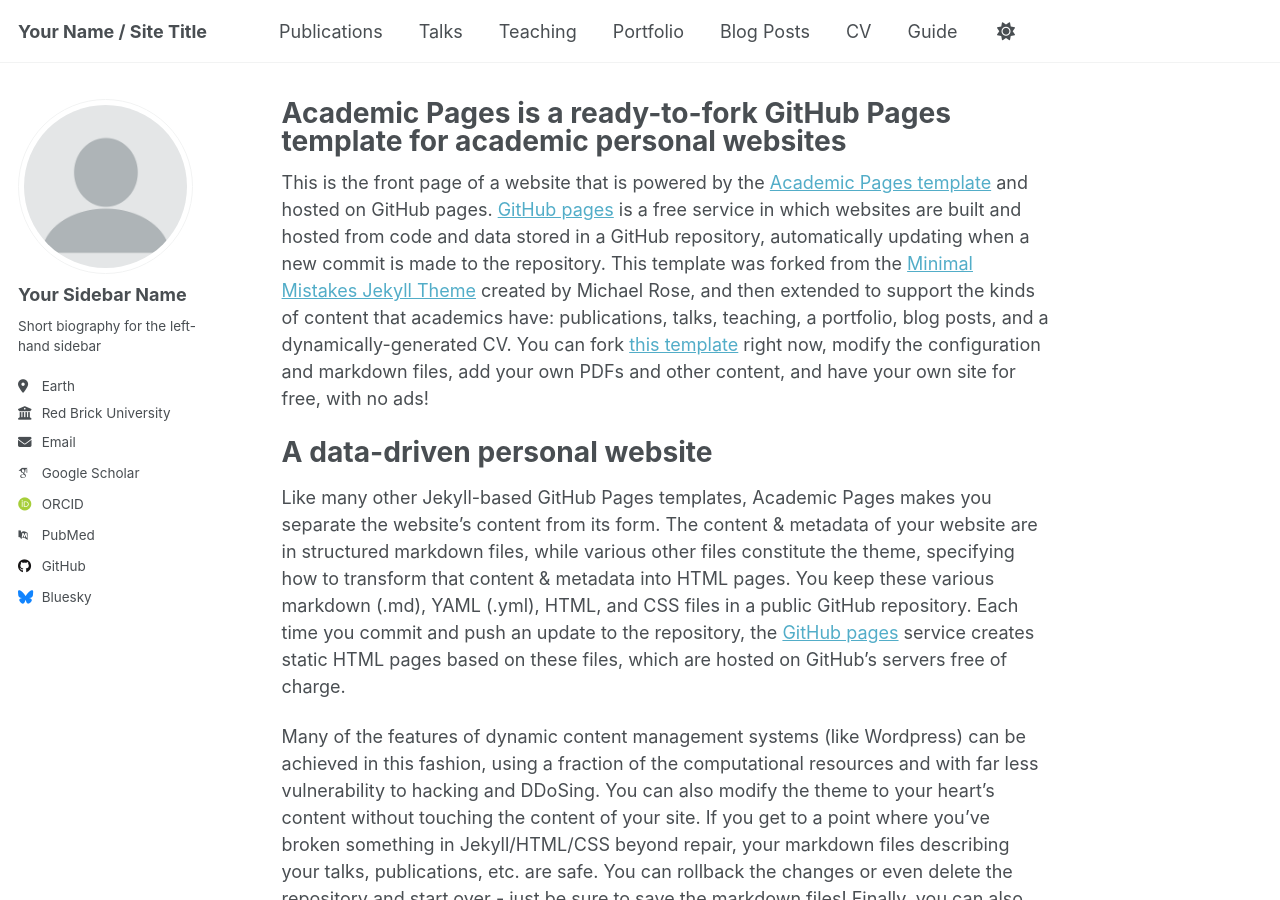
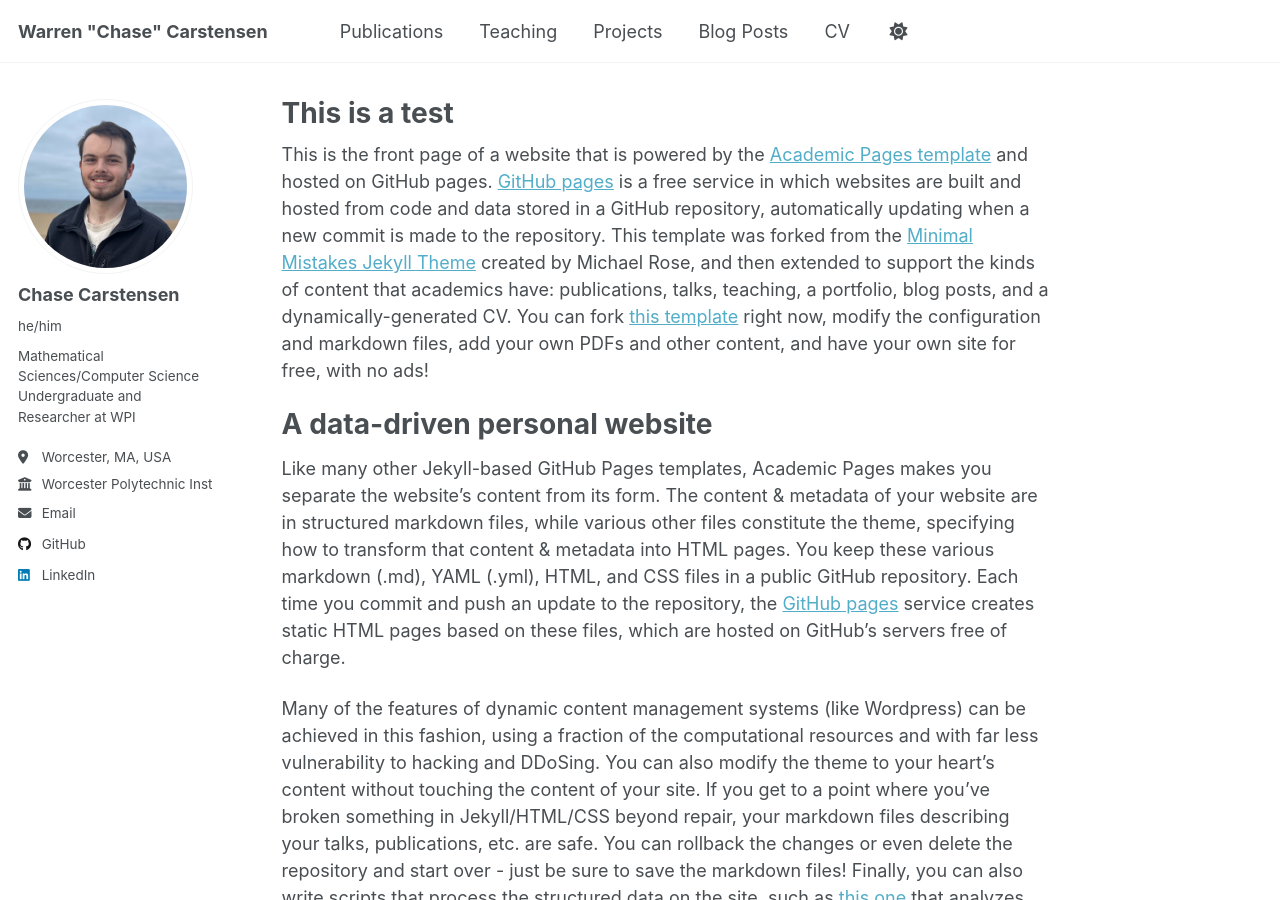
Before and after one commit to chase12803/chase12803.github.io, a Jekyll site: the page built from _pages/about.md, in a window 1280 px wide and 900 px high. Built offline with Jekyll 4.4.1, drawn with Linux system fonts in a browser that asks for light colours; some web fonts are replaced; some of the changed text lies outside the part shown.

Commit message:
initial setup

```diff
--- a/_config.yml
+++ b/_config.yml
@@ -9,35 +9,35 @@
 # Basic Site Settings
 locale                   : "en-US"
 site_theme               : "default"
-title                    : "Your Name / Site Title"
+title                    : "Warren \"Chase\" Carstensen"
 title_separator          : "-"
-name                     : &name "Your Name"
-description              : &description "personal description"
-url                      : https://academicpages.github.io # the base hostname & protocol for your site e.g. "https://[your GitHub username].github.io"
+name                     : &name "Chase Carstensen"
+description              : &description "Mathematical Sciences/Computer Science Undergraduate and Researcher at WPI"
+url                      : https://chasecarstensen.com # the base hostname & protocol for your site e.g. "https://[your GitHub username].github.io"
 baseurl                  : "" # the subpath of your site, e.g. "/blog"
-repository               : "academicpages/academicpages.github.io"
+repository               : "chase12803/chase12803.github.io"
 
 # Site Author - The following control what appear as part of the author content on the side bar.
 #               If a field is blank the icon and link will not appear, otherwise it will be shown.
 #               Additional customization can be done by editing /_includes/author-profile.html
 author:
   # Biographic information
-  avatar           : "profile.png"
-  name             : "Your Sidebar Name"
-  pronouns         : # example: "she/her"
-  bio              : "Short biography for the left-hand sidebar"
-  location         : "Earth"
-  employer         : "Red Brick University"
+  avatar           : /me.jpeg
+  name             : "Chase Carstensen"
+  pronouns         : "he/him" # example: "she/her"
+  bio              : "Mathematical Sciences/Computer Science Undergraduate and Researcher at WPI"
+  location         : "Worcester, MA, USA"
+  employer         : "Worcester Polytechnic Institute"
   uri              : # URL
-  email            : "none@example.org"
+  email            : "chasecarstensen@outlook.com"
 
   # Academic websites
   arxiv            : # URL - Update with the correct link to your profile
-  googlescholar    : "https://scholar.google.com/citations?user=PS_CX0AAAAAJ"
+  googlescholar    : #"https://scholar.google.com/citations?user=PS_CX0AAAAAJ"
   impactstory      : # URL
-  orcid            : "http://orcid.org/yourorcidurl"
+  orcid            : #"http://orcid.org/yourorcidurl"
   semantic         : # URL
-  pubmed           : "https://www.ncbi.nlm.nih.gov/pubmed/?term=john+snow"
+  pubmed           : #"https://www.ncbi.nlm.nih.gov/pubmed/?term=john+snow"
   researchgate     : # URL
   scopus           : # URL
 
@@ -45,12 +45,12 @@
   bitbucket        : # Username - Update with your username on the site
   codepen          : # Username
   dribbble         : # Username
-  github           : "academicpages"
+  github           : "chase12803"
   kaggle           : # Username
   stackoverflow    : # User number or user number and name (i.e., use "1" or "1/jeff-atwood")
 
   # Social media
-  bluesky          : "bsky.app" # Replace this with you Bluesky username
+  bluesky          : #"bsky.app" # Replace this with you Bluesky username
   facebook         : # Username
   flickr           : # Username
   foursquare       : # Username
@@ -59,7 +59,7 @@
   keybase          : # Username
   instagram        : # Username
   lastfm           : # Username
-  linkedin         : # Username
+  linkedin         : "warren-carstensen"
   mastodon         : # URL
   medium           : # URL
   pinterest        : # Username
@@ -78,9 +78,9 @@
 # Publication Category - The following the list of publication categories and their headings
 publication_category:
   books:
-    title: 'Books'
+    title: #'Books'
   manuscripts:
-    title: 'Journal Articles'
+    title: #'Journal Articles'
   conferences:
     title: 'Conference Papers'
 
@@ -118,7 +118,7 @@
       options:
         format           : "iso8601" # "iso8601" (default), "timestamp-seconds", "timestamp-milliseconds"
 atom_feed:
-  hide                   : false     # change to true to hide the RSS feed in the footer
+  hide                   : true     # change to true to hide the RSS feed in the footer
   path                   : # blank (default) uses feed.xml
 
 
--- a/_includes/footer/custom.html
+++ b/_includes/footer/custom.html
@@ -1,3 +1,3 @@
 <!-- start custom footer snippets -->
-<a href="/sitemap/">Sitemap</a>
+<!-- <a href="/sitemap/">Sitemap</a> -->
 <!-- end custom footer snippets -->
--- a/_pages/about.md
+++ b/_pages/about.md
@@ -1,6 +1,6 @@
 ---
 permalink: /
-title: "Academic Pages is a ready-to-fork GitHub Pages template for academic personal websites"
+title: "This is a test"
 author_profile: true
 redirect_from:
   - /about/
--- a/_pages/year-archive.html
+++ b/_pages/year-archive.html
@@ -1,6 +1,6 @@
 ---
 layout: archive
-permalink: /year-archive/
+permalink: /blog/
 title: "Blog posts"
 author_profile: true
 redirect_from:
```
Also changed, not shown: _data/navigation.yml (+7 -7 lines), images/me.jpeg (added), 1 other file.
